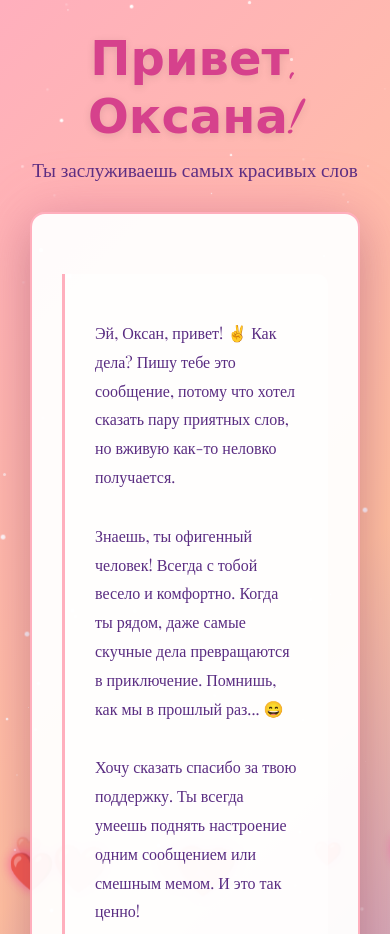
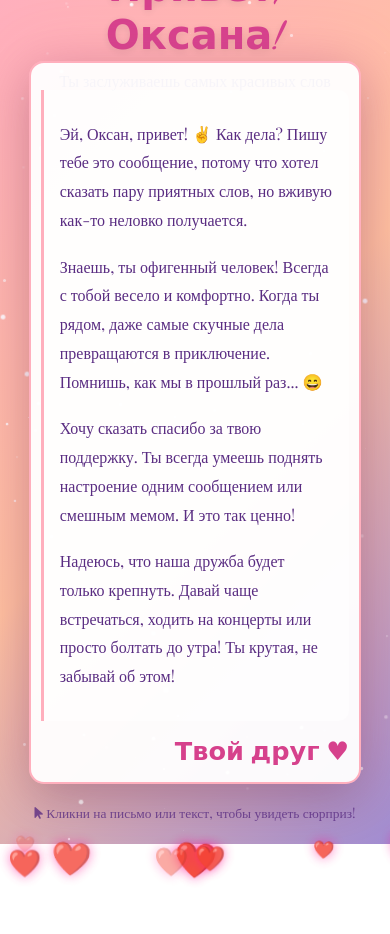
Before and after one commit to Jerka2009/ProjectLasariaSA, a plain HTML site: page MailO/index.html in a window 390 px wide. Shown: the top 934 px of the page. After the commit the page ends 844 px from the top, so only its background shows below. Drawn offline with nearby package versions, Linux system fonts and the light colour scheme.

Commit message:
Update index.html

```diff
--- a/MailO/index.html
+++ b/MailO/index.html
@@ -13,11 +13,16 @@
             box-sizing: border-box;
         }
 
+        html, body {
+            height: 100%;
+            overflow-x: hidden;
+        }
+
         body {
             font-family: 'Playfair Display', serif;
             min-height: 100vh;
             background: linear-gradient(135deg, #ffafbd, #ffc3a0, #a18cd1);
-            overflow: hidden;
+            overflow-y: auto;
             display: flex;
             justify-content: center;
             align-items: center;
@@ -33,51 +38,55 @@
             max-width: 800px;
             padding: 20px;
             text-align: center;
+            margin: 20px auto;
         }
 
         .header {
-            margin-bottom: 30px;
+            margin-bottom: -30px;
             position: relative;
         }
 
         .header h1 {
             font-family: 'Dancing Script', cursive;
-            font-size: 4rem;
+            font-size: clamp(2.5rem, 8vw, 4rem);
             color: #d6418c;
             text-shadow: 0 2px 8px rgba(0,0,0,0.1);
             margin-bottom: 10px;
         }
 
         .header p {
-            font-size: 1.2rem;
+            font-size: clamp(1rem, 3vw, 1.2rem);
             color: #5a2d82;
         }
 
         .love-message {
             position: absolute;
-            top: -30px;
+            bottom: -40px;
             left: 50%;
             transform: translateX(-50%);
             font-family: 'Dancing Script', cursive;
-            font-size: 2.5rem;
+            font-size: clamp(1.8rem, 5vw, 2.5rem);
             color: #ff2a6d;
             opacity: 0;
             pointer-events: none;
             text-shadow: 0 0 10px rgba(255, 255, 255, 0.8);
             z-index: 20;
+            white-space: nowrap;
         }
 
         .envelope {
             background: rgba(255, 255, 255, 0.95);
             border-radius: 15px;
             box-shadow: 0 15px 50px rgba(0, 0, 0, 0.2), 0 0 60px rgba(255, 105, 180, 0.3);
-            padding: 40px 30px;
+            padding: clamp(20px, 5vw, 40px) clamp(15px, 3vw, 30px);
             position: relative;
             overflow: hidden;
             transition: all 0.3s ease;
             cursor: pointer;
             border: 2px solid #ffafbd;
             transform-origin: center;
+            margin: 0 auto;
+            max-width: 95%;
         }
 
         .envelope:hover {
@@ -86,13 +95,13 @@
         }
 
         .letter-content {
-            font-size: 1.25rem;
+            font-size: clamp(1rem, 3vw, 1.25rem);
             line-height: 1.8;
             text-align: left;
-            margin: 20px 0;
+            margin: clamp(10px, 3vw, 20px) 0;
             position: relative;
             z-index: 2;
-            padding: 20px;
+            padding: clamp(10px, 3vw, 20px);
             border-left: 3px solid #ffafbd;
             background: rgba(255, 255, 255, 0.5);
             border-radius: 0 10px 10px 0;
@@ -100,9 +109,9 @@
 
         .signature {
             font-family: 'Dancing Script', cursive;
-            font-size: 2.2rem;
+            font-size: clamp(1.6rem, 5vw, 2.2rem);
             text-align: right;
-            margin-top: 30px;
+            margin-top: clamp(15px, 3vw, 30px);
             color: #d6418c;
             font-weight: bold;
         }
@@ -118,12 +127,13 @@
 
         /* Анимированные фоновые элементы */
         .stars {
-            position: absolute;
+            position: fixed;
             top: 0;
             left: 0;
             width: 100%;
             height: 100%;
             z-index: 0;
+            pointer-events: none;
         }
 
         .star {
@@ -207,7 +217,7 @@
         }
 
         .letter-content p {
-            margin: 20px 0;
+            margin: clamp(10px, 3vw, 20px) 0;
             animation: fadeIn 1.5s forwards;
             opacity: 0;
             cursor: pointer;
@@ -227,7 +237,7 @@
 
         .instructions {
             margin-top: 20px;
-            font-size: 1rem;
+            font-size: clamp(0.8rem, 2.5vw, 1rem);
             color: #5a2d82;
             opacity: 0.8;
             animation: pulse 2s infinite;
@@ -236,17 +246,33 @@
         .footer {
             margin-top: 40px;
             color: #5a2d82;
-            font-size: 0.9rem;
+            font-size: clamp(0.8rem, 2.5vw, 0.9rem);
             opacity: 0.7;
         }
 
         /* Адаптивность */
         @media (max-width: 768px) {
-            .header h1 { font-size: 3rem; }
-            .letter-content { font-size: 1rem; }
-            .container { padding: 10px; }
-            .signature { font-size: 1.8rem; }
-            .love-message { font-size: 2rem; top: -25px; }
+            body {
+                padding: 10px;
+            }
+            .container {
+                padding: 10px;
+            }
+            .envelope {
+                padding: 20px 15px;
+            }
+            .letter-content {
+                padding: 15px 10px;
+            }
+        }
+
+        @media (max-width: 480px) {
+            .envelope {
+                padding: 15px 10px;
+            }
+            .letter-content p {
+                padding: 3px 6px;
+            }
         }
     </style>
 </head>
@@ -323,7 +349,7 @@
 
                 heart.style.left = `${posX}px`;
                 heart.style.top = `${posY}px`;
-                heart.style.fontSize = `${Math.random() * 30 + 20}px`;
+                heart.style.fontSize = `${Math.random() * 20 + 15}px`;
                 heart.style.opacity = '1';
                 heart.style.zIndex = '1000';
                 heart.style.color = `hsl(${Math.random() * 360}, 80%, 65%)`;
@@ -350,7 +376,9 @@
 
                 // Удаляем сердечко после анимации
                 setTimeout(() => {
-                    heart.remove();
+                    if (heart.parentNode) {
+                        heart.parentNode.removeChild(heart);
+                    }
                 }, duration * 1000);
             }
         }
@@ -369,7 +397,7 @@
                 this.classList.add('shake');
 
                 // Создаем вылетающие сердечки из разных позиций
-                createFlyingHearts(10, envelope);
+                createFlyingHearts(8, envelope);
 
                 // Показываем сообщение о любви
                 showLoveMessage();
@@ -385,7 +413,7 @@
         paragraphs.forEach(p => {
             p.addEventListener('click', function() {
                 // Создаем сердечки из позиции клика
-                createFlyingHearts(5, this);
+                createFlyingHearts(4, this);
 
                 // Показываем сообщение о любви
                 showLoveMessage();
@@ -394,7 +422,7 @@
 
         // Создаем несколько сердечек при загрузке страницы
         setTimeout(() => {
-            createFlyingHearts(5, envelope);
+            createFlyingHearts(4, envelope);
         }, 1000);
 
         // Добавляем периодические сердечки на фон
@@ -406,7 +434,7 @@
             heart.style.position = 'fixed';
             heart.style.left = `${Math.random() * 100}%`;
             heart.style.top = `100%`;
-            heart.style.fontSize = `${Math.random() * 30 + 20}px`;
+            heart.style.fontSize = `${Math.random() * 20 + 15}px`;
             heart.style.opacity = Math.random() * 0.7 + 0.3;
             heart.style.color = `hsl(${Math.random() * 360}, 80%, 65%)`;
 
@@ -418,17 +446,36 @@
 
             // Удаляем сердечко после анимации
             setTimeout(() => {
-                heart.remove();
+                if (heart.parentNode) {
+                    heart.parentNode.removeChild(heart);
+                }
             }, duration * 1000);
         }
 
         // Создаем несколько фоновых сердечек
-        for (let i = 0; i < 15; i++) {
+        for (let i = 0; i < 10; i++) {
             setTimeout(createBackgroundHeart, i * 1000);
         }
 
         // Продолжаем создавать фоновые сердечки
         setInterval(createBackgroundHeart, 2000);
+
+        // Адаптация при изменении размера окна
+        window.addEventListener('resize', function() {
+            // Пересоздаем фоновые звезды для адаптивности
+            starsContainer.innerHTML = '';
+            for (let i = 0; i < 120; i++) {
+                const star = document.createElement('div');
+                star.classList.add('star');
+                star.style.left = `${Math.random() * 100}%`;
+                star.style.top = `${Math.random() * 100}%`;
+                star.style.width = `${Math.random() * 3 + 1}px`;
+                star.style.height = star.style.width;
+                star.style.opacity = Math.random() * 0.5 + 0.1;
+                star.style.setProperty('--duration', `${Math.random() * 4 + 2}s`);
+                starsContainer.appendChild(star);
+            }
+        });
     </script>
 </body>
 </html>
```
